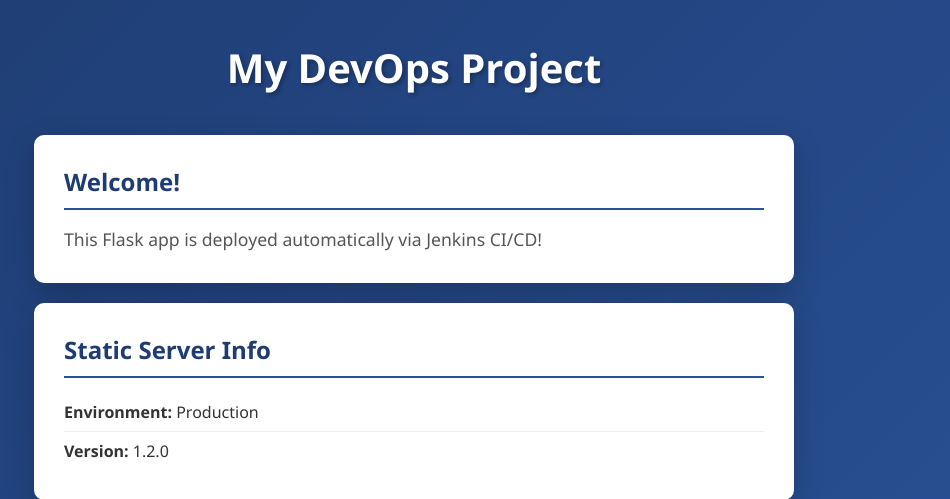
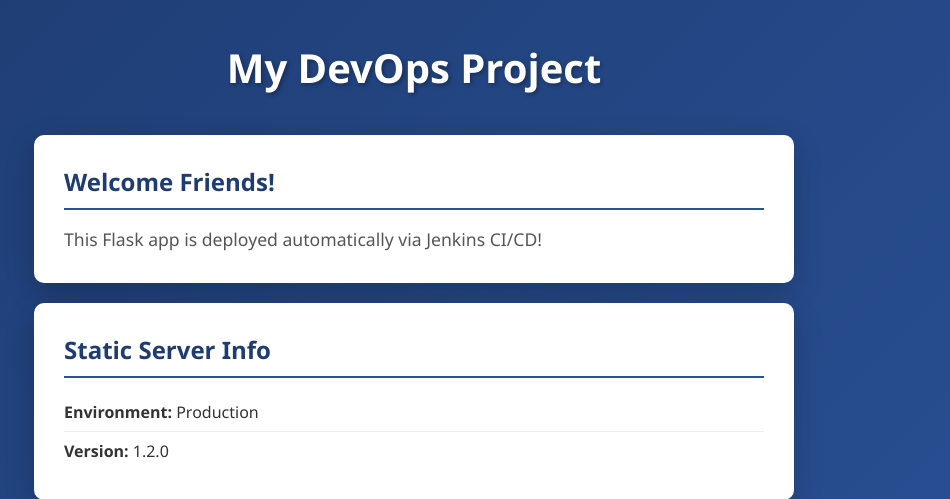
Before and after one commit to r1043117/DevOps-ci-cd-pipeline, a Flask app: page / in a window 1280 px wide. Shown: the top 499 px of the page, without its empty margins (226-1176 px from the left). Run offline with Flask 3, Linux system fonts and the light colour scheme.

Commit message:
Changed welcome message

```diff
--- a/flask-app/templates/index.html
+++ b/flask-app/templates/index.html
@@ -14,7 +14,7 @@
 
         <main>
             <div class="card">
-                <h2>Welcome!</h2>
+                <h2>Welcome Friends!</h2>
                 <p>{{ message }}</p>
             </div>
 
```
Also changed, not shown: 1 other file.
